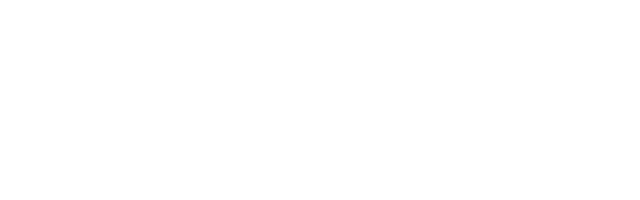
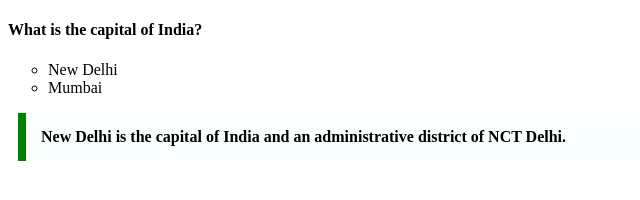
Before and after one commit to acciojob/trivia-1Prathima, a website: page main.html in a window 1280 px wide. Shown: the whole page, without its empty margins (0-640 px from the left). Drawn offline with Linux system fonts and the light colour scheme.

Commit message:
created a submission

```diff
--- a/main.html
+++ b/main.html
@@ -8,7 +8,20 @@
 
 <body>
 	<!-- the entire body must be written by student -->
-    <script type="text/javascript" src="./script.js">
+    <h4>What is the capital of India?</h4>
+
+	<ul>
+		<li>New Delhi</li>
+		<li>Mumbai</li>
+	</ul>
+
+	<blockquote cite="https://en.wikipedia.org/wiki/New_Delhi">
+		New Delhi is the capital of India and an administrative district of NCT Delhi.
+	</blockquote>
+
+
+
+	<script type="text/javascript" src="./script.js">
 </script>
 
 </body>
--- a/styles.css
+++ b/styles.css
@@ -1,2 +1,15 @@
 
 /* Your CSS Code here. */
+ul{
+	list-style: circle;
+}
+
+blockquote{
+	max-width: 600px;
+    margin: 10px;
+	padding: 15px;
+	border-left: 8px solid green;
+	background-color: #f8fffe;
+	font-weight: bold;
+
+}
```
